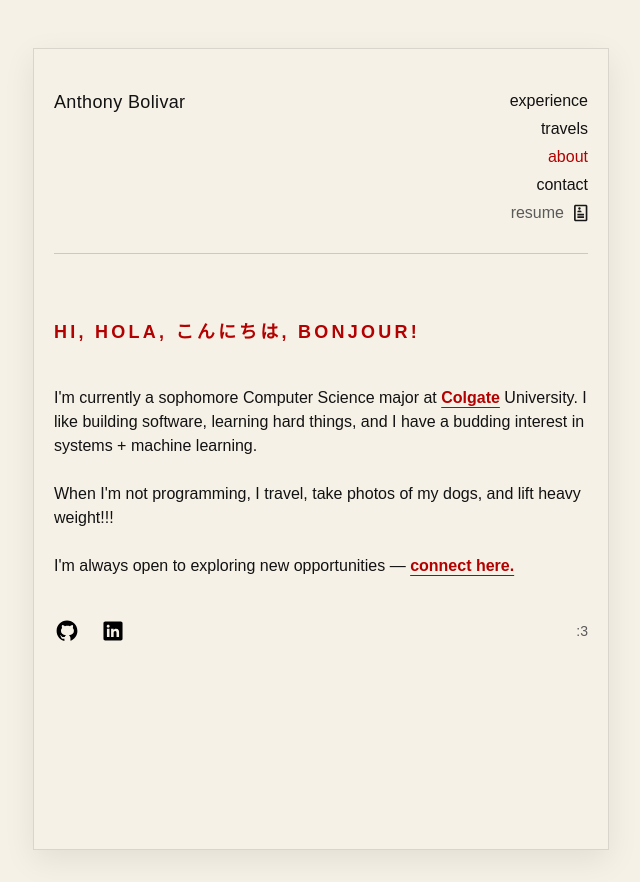
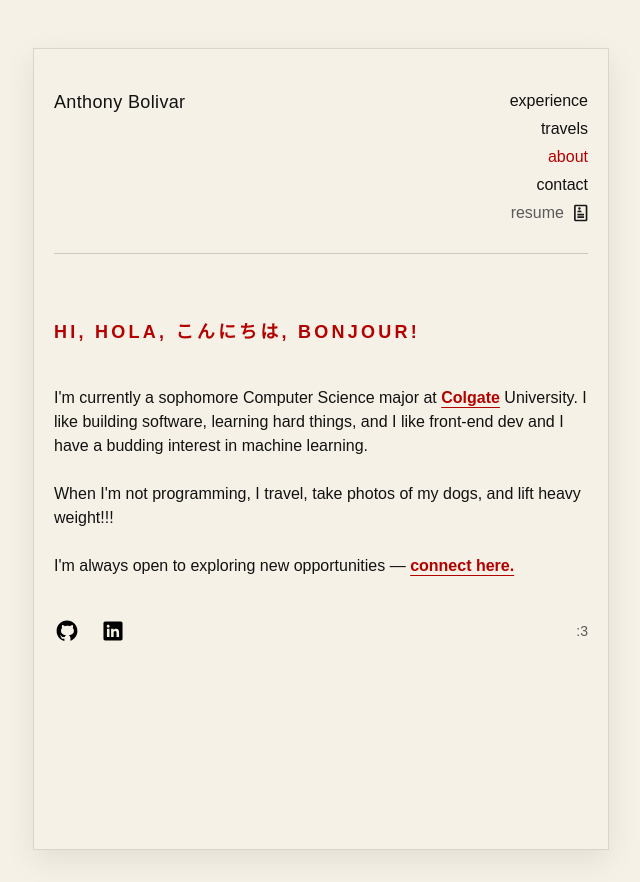
Before and after one commit to tonybolivar/personal-website, a Next.js app: page /about in a window 1280 px wide. Shown: the whole page, without its empty margins (319-959 px from the left). Built offline with nearby package versions, Linux system fonts and the light colour scheme; a web font is replaced by a local one.

Commit message:
Update personal interests in about page

```diff
--- a/app/about/page.tsx
+++ b/app/about/page.tsx
@@ -34,8 +34,8 @@ export default function Home() {
                 Colgate
               </a>
             </span>{" "}
-             University. I like building software, learning hard things, and I have a budding interest in
-            systems + machine learning.
+             University. I like building software, learning hard things, and I like front-end dev and I have a budding interest in
+             machine learning.
           </p>
 
           <p className="pt-6 ink-body">
```
